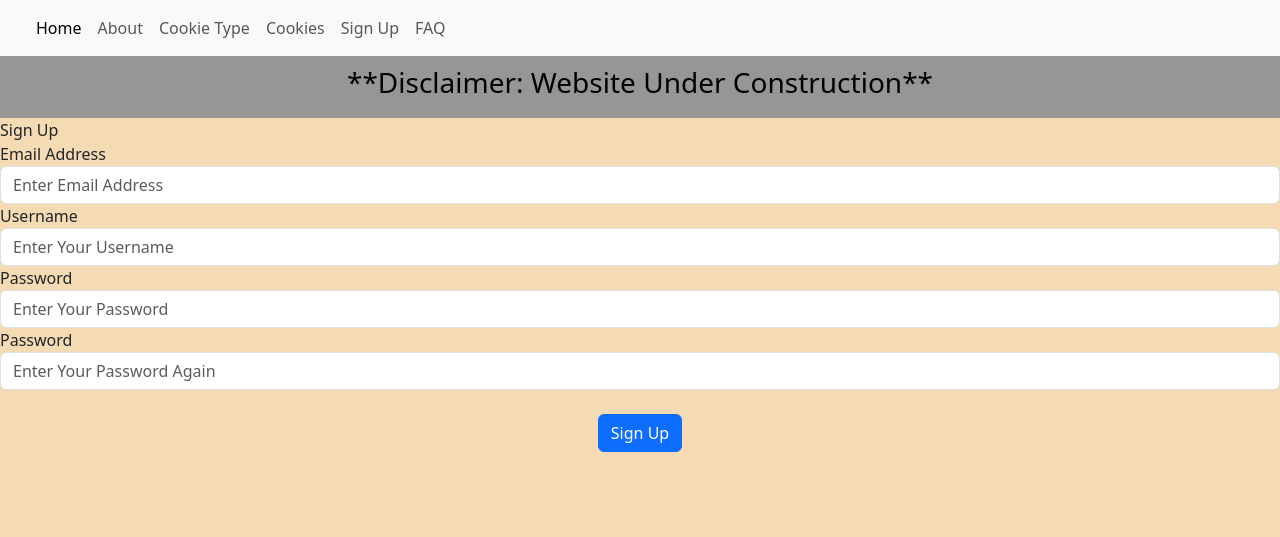
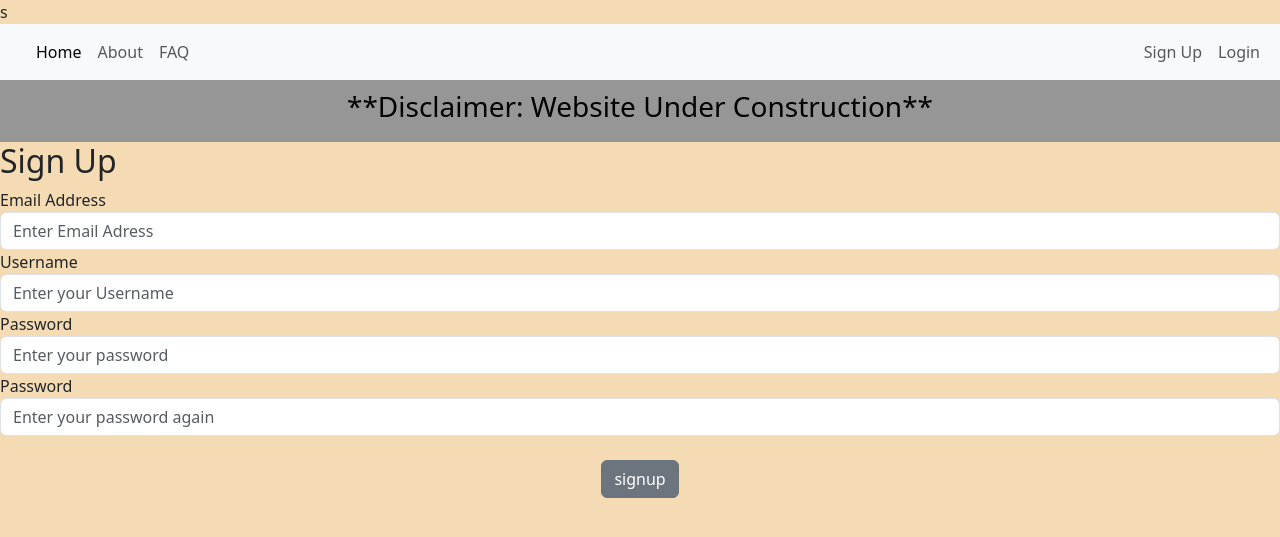
Before and after one commit to vxriantz/Flask_Web, a Flask app: page /sign_up in a window 1280 px wide. Shown: the top 537 px of the page. Run offline with Flask 3, Linux system fonts and the light colour scheme; some libraries are stand-ins or nearby versions.

Commit message:
copied video 5, built database, changed nav so login_required is on all cookie related tabs, moved login and sign_up and sign out to right of nav for usability, added imports to all python files, and moved style in template to main.css

```diff
--- a/website/auth.py
+++ b/website/auth.py
@@ -7,9 +7,7 @@ from . import db
 
 auth = Blueprint('auth', __name__)
 #Signup route
-@auth.route("/sign-up", methods=['GET', 'POST'])
-@auth.route("/signup", methods=['GET', 'POST'])
-@auth.route("/sign up", methods=['GET', 'POST'])
+@auth.route("/sign_up", methods=['GET', 'POST'])
 def sign_up():
     if request.method =='POST':
         email = request.form.get('email')
--- a/website/models.py
+++ b/website/models.py
@@ -1,8 +1,6 @@
 from . import db
 from flask_login import UserMixin
 from sqlalchemy.sql import func
-
-
 
 
 class User(db.Model, UserMixin):
--- a/website/templates/sign_up.html
+++ b/website/templates/sign_up.html
@@ -1,26 +1,27 @@
 {% extends "template.html" %} {% block title %} Sign Up {% endblock %}
+{% block content %}
+
+<h2> Sign Up </h2>
+<form method= "POST">
+    <div class="form-group">
+        <label for="email">Email Address</label>
+        <input type="text" id="email" name="email" class="form-control" placeholder="Enter Email Adress"/>
 
 
+        <label for="username">Username</label>
+        <input type="text" id="username" name="username" class="form-control" placeholder="Enter your Username"/>
 
-{% block content %}
-
-<form method="POST">Sign Up</h3>
-    <div class="form-group">
-        <label for="email">Email Address</label>
-        <input type="text" id="email" name="email" class="form-control" placeholder="Enter Email Address"/>
-
-        <label for="username">Username</label>
-        <input type="text" id="username" name="username" class="form-control" placeholder="Enter Your Username"/>
 
         <label for="password1">Password</label>
-        <input type="password" id="password1" name="password1" class="form-control" placeholder="Enter Your Password"/>
+        <input type="password" id="password1" name="password1" class="form-control" placeholder="Enter your password"/>
+
 
         <label for="password2">Password</label>
-        <input type="password" id="password2" name="password2" class="form-control" placeholder="Enter Your Password Again"/>
+        <input type="password" id="password2" name="password2" class="form-control" placeholder="Enter your password again"/>
 
         <br/>
         <div align="center">
-            <button class="btn btn-primary" type="submit">Sign Up</button>
+        <button class="btn btn-secondary" type="submit">signup</button>
         </div>
     </div>
 </form>
--- a/website/templates/template.html
+++ b/website/templates/template.html
@@ -15,39 +15,8 @@
         <link href="https://fonts.googleapis.com/css?family=Lato:100,100i,300,300i,400,400i,700,700i,900,900i" rel="stylesheet" />
         <!-- Core theme CSS (includes Bootstrap)-->
         <link rel="stylesheet" type="text/css" href="{{url_for('static', filename='main.css')}}">
-        <link rel="icon" href="./favicon.ico" type="image/x-icon">
-        <!--Styles-->
-        <style>
-            .banner {
-                background-color: #969696;
-                color: #000000;
-                padding: 10px;
-                text-align: center;
-            }
-            .side-nav {
-            position: sticky;
-            top: 20px;
-            padding: 1rem;
-            background-color: #fff3e0;
-            border-radius: 10px;
-            box-shadow: 0 0 10px rgba(0,0,0,0.1);
-            }
-            .cookie-info {
-            display: flex;
-            gap: 2rem;
-            align-items: flex-start;
-            }
-            .cookie-info img {
-            max-width: 250px;
-            border-radius: 10px;
-            }
-            .cookie-main {
-            flex: 1;
-            }
-            .content-section {
-            margin-bottom: 3rem;
-            }
-        </style>
+        <link rel="icon" href="./favicon.ico" type="image/x-icon">s
+
     </head>
    <body style="background-color: #F5DBB4;">
     <nav class="navbar navbar-expand-lg bg-body-tertiary">
@@ -64,6 +33,7 @@
         <li class="nav-item">
           <a class="nav-link" href="/about">About</a>
         </li>
+      {% if current_user.is_authenticated %}
         <li class="nav-item">
           <a class="nav-link" href="/cookie_type">Cookie Type</a>
         </li>
@@ -71,12 +41,24 @@
         <li class="nav-item">
           <a class="nav-link" href="/cookies">Cookies</a>
         </li>
+      {% endif %}
+        <li class="nav-item">
+          <a class="nav-link" href="/faq">FAQ</a>
+        </li>
+      </ul>
+      <ul class="navbar-nav ms-auto">
+      {% if not current_user.is_authenticated %}
         <li class="nav-item">
           <a class="nav-link" href="/sign_up">Sign Up</a>
         </li>
         <li class="nav-item">
-          <a class="nav-link" href="/faq">FAQ</a>
+          <a class="nav-link" href="/login">Login</a>
         </li>
+      {% else %}
+        <li class="nav-item">
+          <a class="nav-link" href="/logout">Logout</a>
+        </li>
+      {% endif %}
       </ul>
     </div>
   </div>
@@ -86,7 +68,7 @@
   <h3>**Disclaimer: Website Under Construction**</h3>
 </div>
 
-    <div class-"container">{% block content %} {% endblock %}</div>
+<div class-"container">{% block content %} {% endblock %}</div>
 
     <script src="https://cdn.jsdelivr.net/npm/@popperjs/core@2.11.8/dist/umd/popper.min.js" integrity="sha384-I7E8VVD/ismYTF4hNIPjVp/Zjvgyol6VFvRkX/vR+Vc4jQkC+hVqc2pM8ODewa9r" crossorigin="anonymous"></script>
     <script src="https://cdn.jsdelivr.net/npm/bootstrap@5.3.6/dist/js/bootstrap.min.js" integrity="sha384-RuyvpeZCxMJCqVUGFI0Do1mQrods/hhxYlcVfGPOfQtPJh0JCw12tUAZ/Mv10S7D" crossorigin="anonymous"></script>
--- a/website/views.py
+++ b/website/views.py
@@ -1,5 +1,8 @@
 from flask import Blueprint, render_template
-
+from flask import Blueprint, render_template, request, flash, redirect, url_for
+from .models import User, Note
+from . import db
+from flask_login import login_user, login_required, logout_user, current_user
 
 # set blueprint
 views = Blueprint("views", __name__)
@@ -33,10 +36,26 @@ def cookies():
 def sign_up():
     return render_template("sign_up.html")
 
+# login route
+@views.route("/sign_up")
+def login():
+    return render_template("login.html")
+
 # faq route
-@views.route("/faq")
+#faq route
+@views.route("/faq", methods=['POST', 'GET'])
 def faq():
-    return render_template("faq.html")
+    if request.method == 'POST':
+        note = request.form.get('note')
+        if len(note) <1:
+            flash('Comment cannot be empty.')
+        else:
+            new_note = Note(data=note, user_id=current_user.id)
+            db.session.add(new_note)
+            db.session.commit()
+            flash('Comment Added.', category='success')
+
+    return render_template("faq.html", user=current_user)
 
 # gingerbrave route
 @views.route("/gingerbrave")
```
Also changed, not shown: website/__init__.py (+30 -5 lines), website/static/main.css (+29 -0 lines), website/templates/login.html (added, +23 -0 lines), instance/database.db (added).
